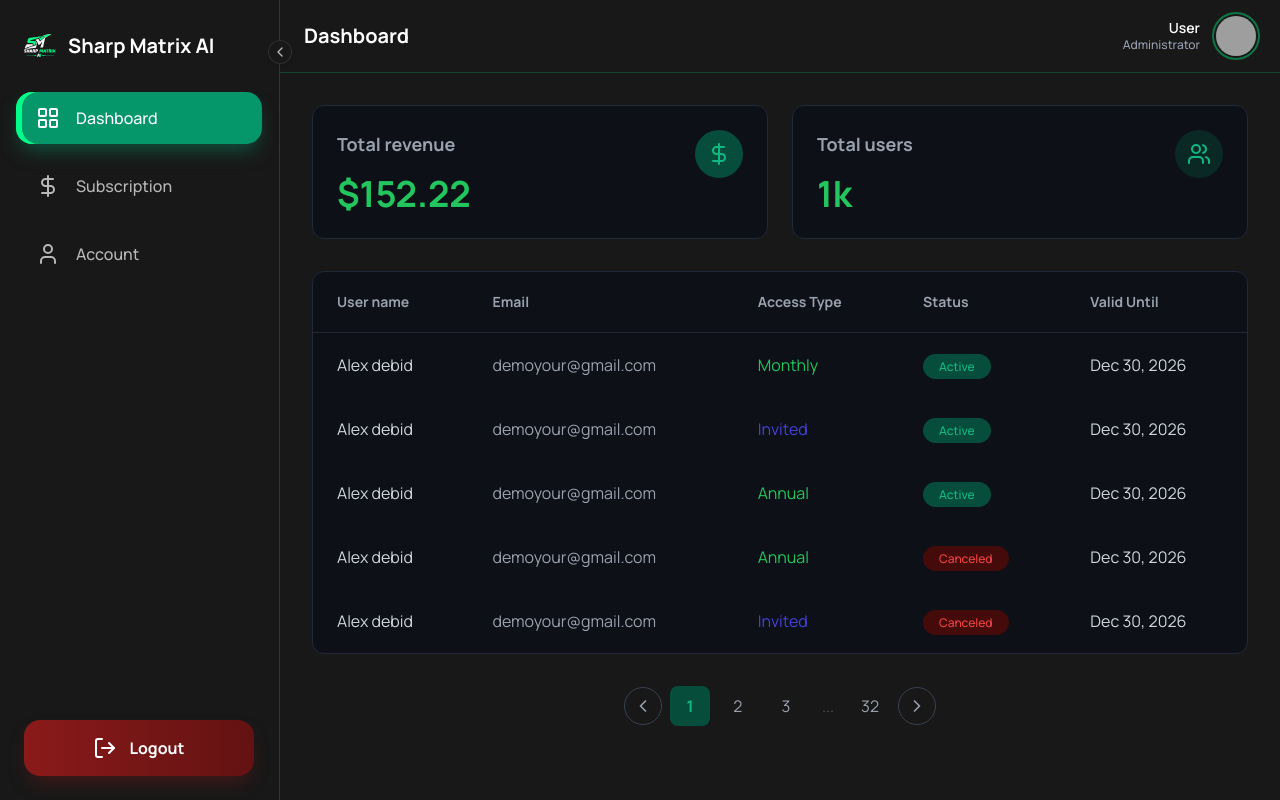
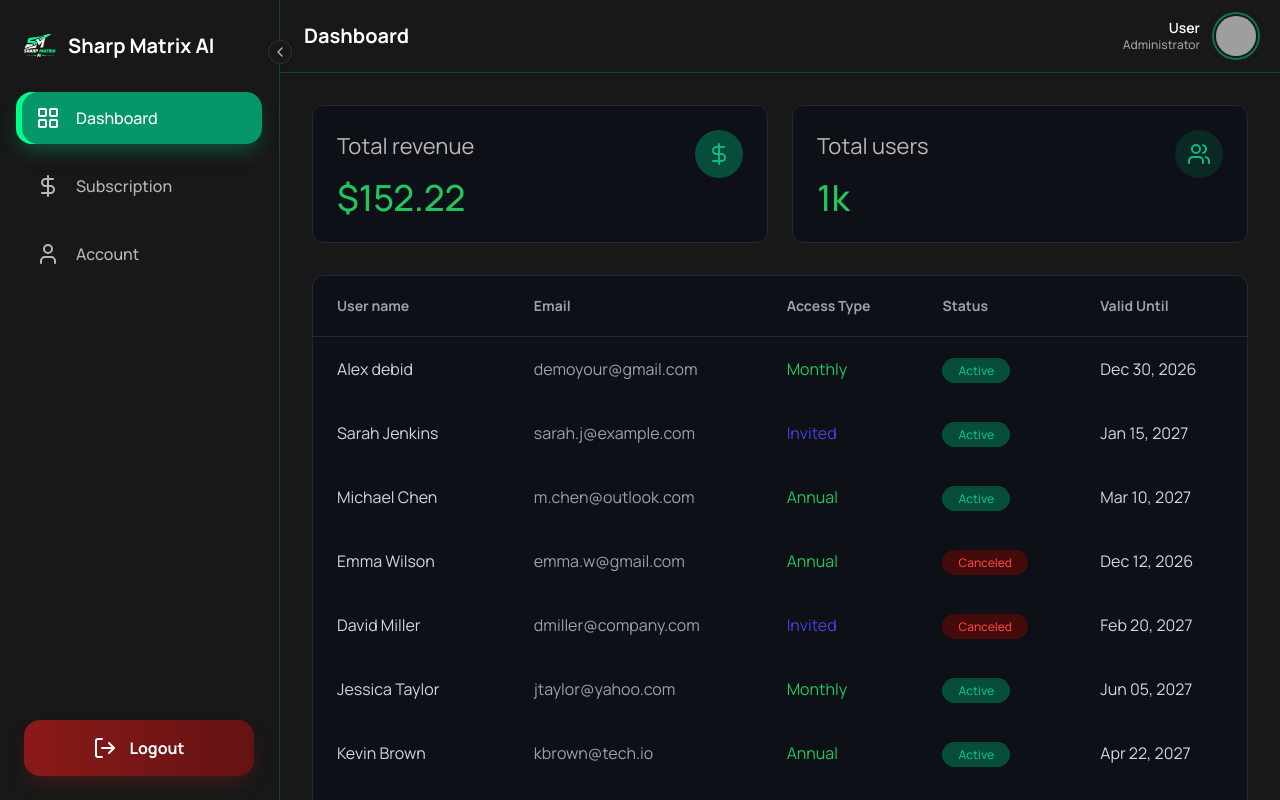
Before and after one commit to Alok4D/clash-gambling, a Next.js app: page /dashboard in a window 1280 px wide. Built offline with nearby package versions, Linux system fonts and the light colour scheme; grey boxes are pictures that could not be loaded.

Commit message:
feat: implement admin dashboard layout, overview components, and base styling

```diff
--- a/app/(adminDashboardLayout)/dashboard/dashboard-overview/_component/Pagination.tsx
+++ b/app/(adminDashboardLayout)/dashboard/dashboard-overview/_component/Pagination.tsx
@@ -8,7 +8,7 @@ export const Pagination = () => {
         <ChevronLeft size={20} />
       </button>
 
-      <button className="w-10 h-10 flex items-center justify-center rounded-lg bg-[#064E3B] text-[#10B981] font-bold">
+      <button className="w-10 h-10 flex items-center justify-center rounded-lg bg-[#064E3B] text-[#10B981] font-medium">
         1
       </button>
 
--- a/app/(adminDashboardLayout)/dashboard/dashboard-overview/_component/StatsCard.tsx
+++ b/app/(adminDashboardLayout)/dashboard/dashboard-overview/_component/StatsCard.tsx
@@ -13,8 +13,8 @@ export const StatsCard = ({ title, value, Icon, iconBgColor, iconColor }: StatsC
   return (
     <div className="bg-[#0D1117] border border-[#1F2937] rounded-xl p-6 flex justify-between items-start w-full">
       <div className="space-y-4">
-        <h3 className="text-gray-400 text-lg font-medium">{title}</h3>
-        <p className="text-[#22C55E] text-4xl font-bold">{value}</p>
+        <h3 className="text-[22px] font-normal leading-[32px] tracking-normal text-[#B7B7B7]">{title}</h3>
+        <p className="text-[#22C55E] text-4xl font-medium">{value}</p>
       </div>
       <div className={`p-3 rounded-full ${iconBgColor}`}>
         <Icon size={24} className={iconColor} />
--- a/app/(adminDashboardLayout)/dashboard/dashboard-overview/_component/UserTable.tsx
+++ b/app/(adminDashboardLayout)/dashboard/dashboard-overview/_component/UserTable.tsx
@@ -3,10 +3,30 @@ import React from 'react';
 
 const users = [
   { name: "Alex debid", email: "demoyour@gmail.com", access: "Monthly", status: "Active", date: "Dec 30, 2026" },
-  { name: "Alex debid", email: "demoyour@gmail.com", access: "Invited", status: "Active", date: "Dec 30, 2026" },
-  { name: "Alex debid", email: "demoyour@gmail.com", access: "Annual", status: "Active", date: "Dec 30, 2026" },
-  { name: "Alex debid", email: "demoyour@gmail.com", access: "Annual", status: "Canceled", date: "Dec 30, 2026" },
-  { name: "Alex debid", email: "demoyour@gmail.com", access: "Invited", status: "Canceled", date: "Dec 30, 2026" },
+  { name: "Sarah Jenkins", email: "sarah.j@example.com", access: "Invited", status: "Active", date: "Jan 15, 2027" },
+  { name: "Michael Chen", email: "m.chen@outlook.com", access: "Annual", status: "Active", date: "Mar 10, 2027" },
+  { name: "Emma Wilson", email: "emma.w@gmail.com", access: "Annual", status: "Canceled", date: "Dec 12, 2026" },
+  { name: "David Miller", email: "dmiller@company.com", access: "Invited", status: "Canceled", date: "Feb 20, 2027" },
+  { name: "Jessica Taylor", email: "jtaylor@yahoo.com", access: "Monthly", status: "Active", date: "Jun 05, 2027" },
+  { name: "Kevin Brown", email: "kbrown@tech.io", access: "Annual", status: "Active", date: "Apr 22, 2027" },
+  { name: "Lisa Anderson", email: "lisa.a@service.com", access: "Monthly", status: "Active", date: "Jul 18, 2027" },
+  { name: "Robert White", email: "rwhite@design.net", access: "Invited", status: "Active", date: "May 12, 2027" },
+  { name: "Maria Garcia", email: "mgarcia@global.org", access: "Annual", status: "Active", date: "Aug 30, 2027" },
+  { name: "James Wilson", email: "jwilson@mail.com", access: "Monthly", status: "Canceled", date: "Nov 02, 2026" },
+  { name: "Patricia Moore", email: "pmoore@agency.com", access: "Annual", status: "Active", date: "Oct 14, 2027" },
+  { name: "Christopher Lee", email: "clee@innovate.com", access: "Invited", status: "Active", date: "Sep 25, 2027" },
+  { name: "Barbara Harris", email: "bharris@edu.net", access: "Monthly", status: "Active", date: "Jan 08, 2027" },
+  { name: "Matthew Clark", email: "mclark@firm.com", access: "Annual", status: "Canceled", date: "Dec 20, 2026" },
+  { name: "Susan Lewis", email: "slewis@health.org", access: "Invited", status: "Active", date: "Feb 14, 2027" },
+  { name: "Andrew Walker", email: "awalker@dev.io", access: "Monthly", status: "Active", date: "Apr 01, 2027" },
+  { name: "Linda Young", email: "lyoung@shop.com", access: "Annual", status: "Active", date: "May 20, 2027" },
+  { name: "Steven Hall", email: "shall@news.com", access: "Monthly", status: "Active", date: "Jul 04, 2027" },
+  { name: "Margaret Allen", email: "mallen@art.net", access: "Invited", status: "Canceled", date: "Oct 31, 2026" },
+  { name: "Thomas King", email: "tking@music.com", access: "Annual", status: "Active", date: "Dec 15, 2027" },
+  { name: "Dorothy Wright", email: "dwright@legal.io", access: "Monthly", status: "Active", date: "Mar 22, 2027" },
+  { name: "Paul Scott", email: "pscott@build.com", access: "Invited", status: "Active", date: "Nov 11, 2027" },
+  { name: "Karen Green", email: "kgreen@green.org", access: "Annual", status: "Active", date: "Aug 05, 2027" },
+  { name: "Mark Adams", email: "madams@tech.com", access: "Monthly", status: "Canceled", date: "Jan 30, 2027" },
 ];
 
 export const UserTable = () => {
--- a/app/(adminDashboardLayout)/dashboard/page.tsx
+++ b/app/(adminDashboardLayout)/dashboard/page.tsx
@@ -6,7 +6,7 @@ import { Pagination } from './dashboard-overview/_component/Pagination';
 export default function DashboardOverviewPage() {
   return (
     <div className="min-h-screen">
-      <div className="max-w-7xl mx-auto space-y-8">
+      <div className="w-full mx-auto space-y-8">
 
         {/* Stats Grid */}
         <div className="grid grid-cols-1 md:grid-cols-2 gap-6">
--- a/app/globals.css
+++ b/app/globals.css
@@ -6,8 +6,8 @@
 @theme inline {
   --color-background: var(--background);
   --color-foreground: var(--foreground);
-  --font-sans: var(--font-geist-sans);
-  --font-mono: var(--font-geist-mono);
+  --font-sans: var(--font-sans);
+  --font-mono: var(--font-mono);
   --color-sidebar-ring: var(--sidebar-ring);
   --color-sidebar-border: var(--sidebar-border);
   --color-sidebar-accent-foreground: var(--sidebar-accent-foreground);
@@ -93,8 +93,7 @@ h3,
 h4,
 h5,
 h6 {
-  font-family: var(--font-title);
-  font-weight: 700;
+  font-family: var(--font-sans);
 }
 
 /* Custom Scrollbar Styles */
```
